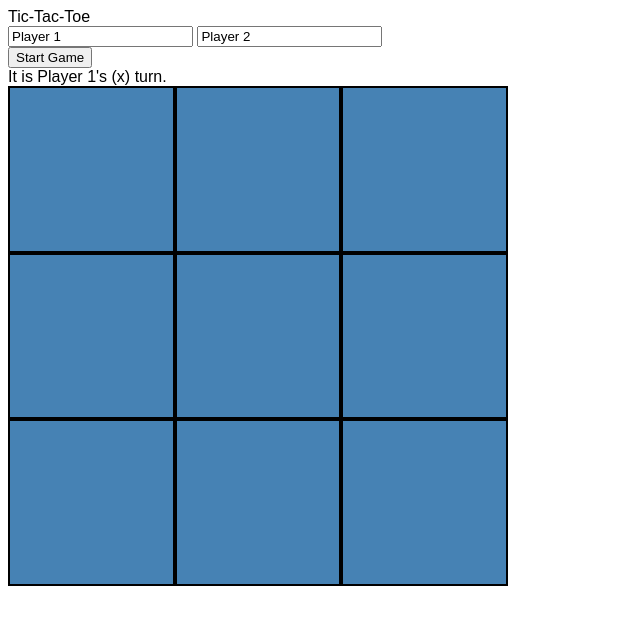
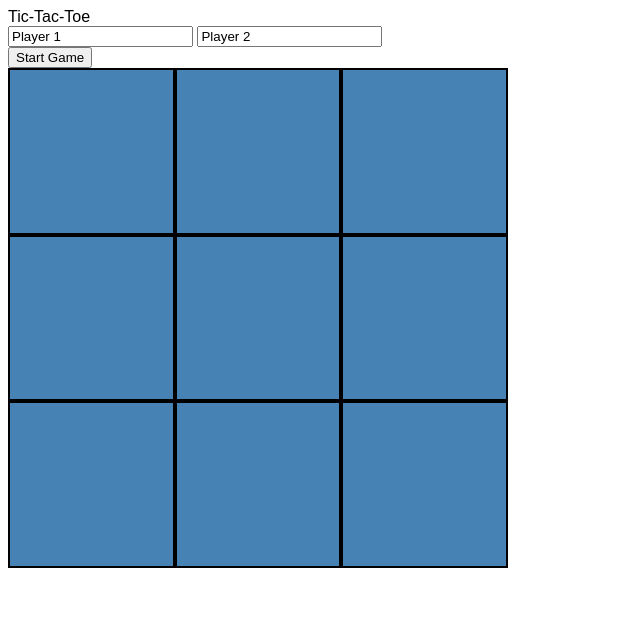
Before and after one commit to flipott/tic-tac-toe, a plain HTML site: page index.html in a window 1280 px wide. Shown: the whole page, without its empty margins (0-640 px from the left). Drawn offline with Linux system fonts and the light colour scheme.

Commit message:
Remove placeholder text

```diff
--- a/index.html
+++ b/index.html
@@ -17,7 +17,7 @@
           </form>
     </div>
     <button id="game-btn">Start Game</button>
-    <div class="player-display">It is Player 1's (x) turn.</div>
+    <div class="player-display"></div>
     <div class="grid"></div>
 </body>
 </html>
```
